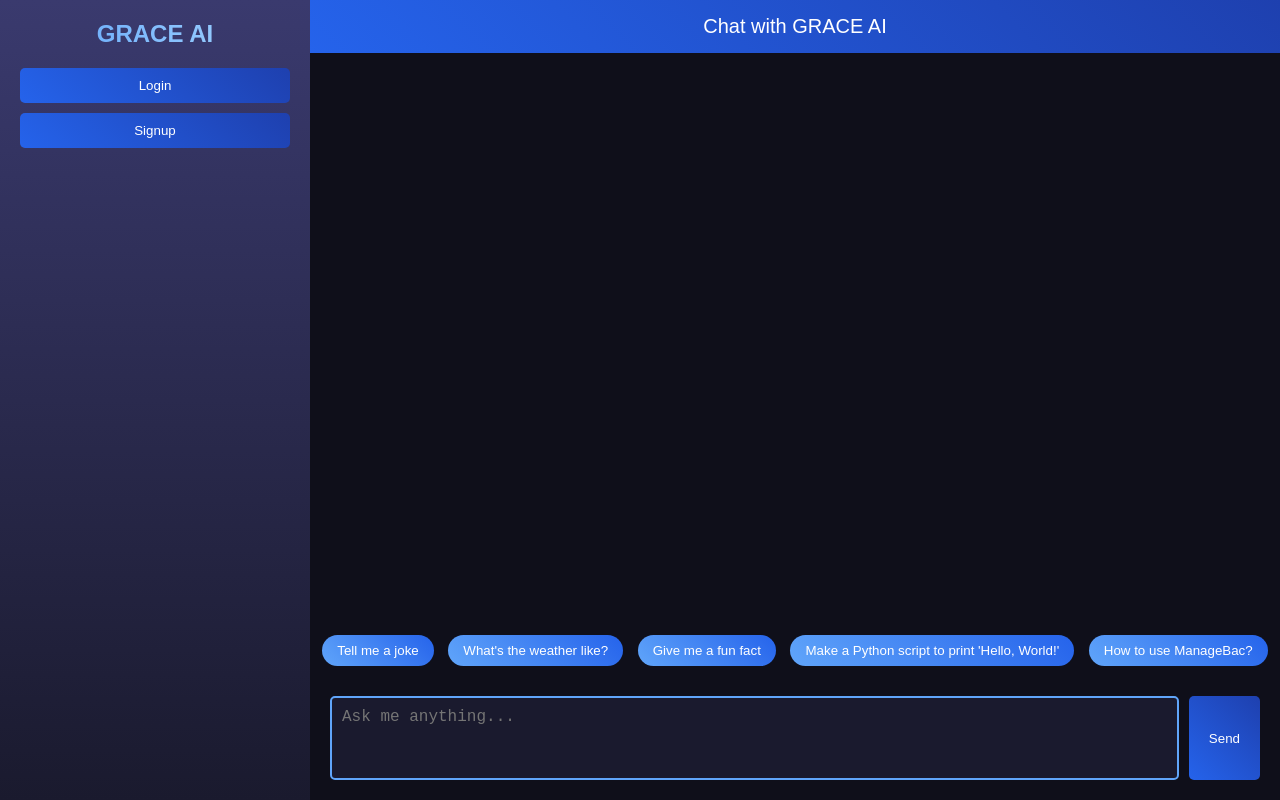
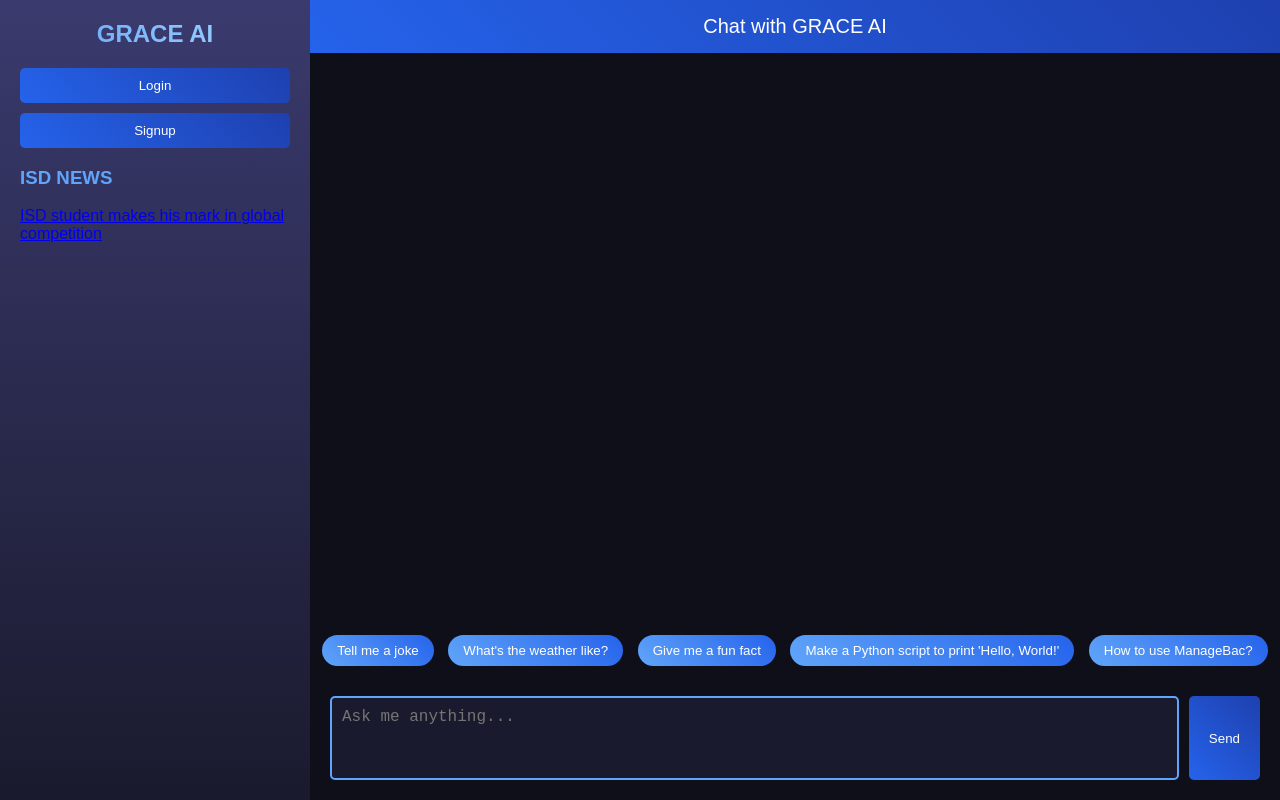
Before and after one commit to KingQuing/kingquing-s-projects, a website: page index.html in a window 1280 px wide. Drawn offline with Linux system fonts and the light colour scheme.

Commit message:
Update index.html

```diff
--- a/index.html
+++ b/index.html
@@ -20,6 +20,13 @@
             <button id="logoutBtn" style="display: none;">Logout</button>
             <button id="newChatBtn" style="display: none;">Create New Chat</button>
             <button id="adminBtn" style="display: none;">Admin Panel</button>
+            <div class="news-section">
+                <h3>ISD NEWS</h3>
+                <div class="news-item">
+                    <a href="news.html" target="_blank">ISD student makes his mark in global competition</a>
+                    <span id="newsDateTime"></span>
+                </div>
+            </div>
         </div>
         <div class="main-panel">
             <div class="chat-header">
```
